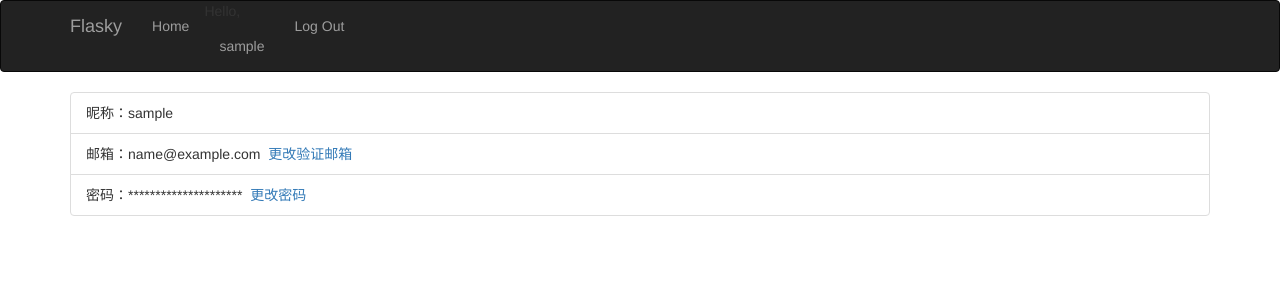
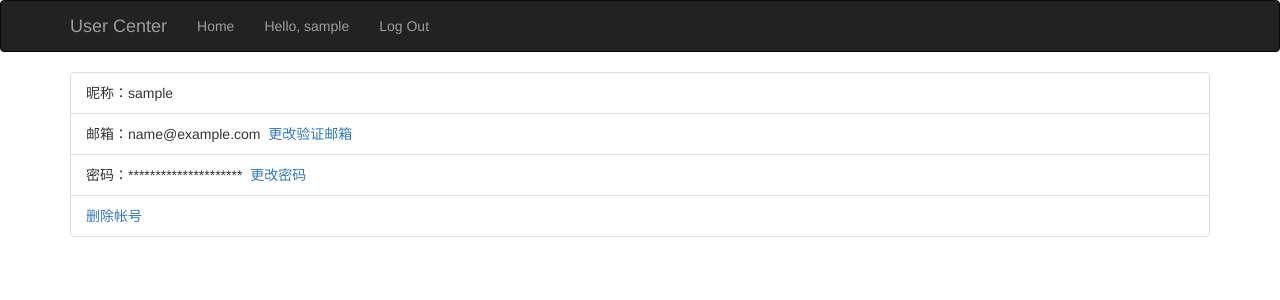
Before and after one commit to xrlin/SimpleFlaskBlog, a Flask app: a page that uses application/templates/user.html in a window 1280 px wide. Shown: the top 300 px of the page. Run offline with Flask 2, Linux system fonts and the light colour scheme; the visitor is signed in with stand-in values (Sample User, id 1); data comes from the database, SQL or seed files in the repository; some libraries are stand-ins or nearby versions.

Commit message:
modified:   application/auth/views.py 	modified:   application/models.py 	modified:   application/templates/_comments.html 	modified:   application/templates/user.html add function to delete user

```diff
--- a/application/models.py
+++ b/application/models.py
@@ -9,6 +9,7 @@ from itsdangerous import JSONWebSignatureSerializer
 from . import db, login_manager
 from flask_login import UserMixin
 from datetime import datetime
+import hashlib
 
 
 class UserQuery(BaseQuery):
@@ -104,6 +105,12 @@ class User(UserMixin, db.Model):
 
     def save(self):
         db.session.add(self)
+        db.session.commit()
+
+    def delete(self):
+        #self.username += '已注销'
+        #self.email = hashlib.md5(self.email.encode('utf-8')).hexdigest()
+        db.session.delete(self)
         db.session.commit()
 
 '''
--- a/application/templates/_comments.html
+++ b/application/templates/_comments.html
@@ -66,6 +66,4 @@
         {{ render_comment(comment) }}
     </div>
     {% endfor %}
-
-
 </div>
--- a/application/templates/user.html
+++ b/application/templates/user.html
@@ -13,7 +13,7 @@
                 <span class="icon-bar"></span>
                 <span class="icon-bar"></span>
             </button>
-            <a class="navbar-brand" href="/">Flasky</a>
+            <a class="navbar-brand" href="/">User Center</a>
         </div>
         <div class="navbar-collapse collapse">
             <ul class="nav navbar-nav">
@@ -23,7 +23,7 @@
                 <li><a href="{{ url_for('auth.register') }}">Register</a></li>
                 {% else %}
                 <li>
-                    Hello,<a href="{{ url_for('main.user', username=current_user.username) }}">
+                    <a href="{{ url_for('main.user', username=current_user.username) }}">Hello,
                     {{ current_user.username }}</a>
                 </li>
                 <li><a href="{{ url_for('auth.login') }}">Log Out</a></li>
@@ -44,6 +44,7 @@
   <li class="list-group-item">昵称：{{ current_user.username }}</li>
   <li class="list-group-item">邮箱：{{ current_user.email }}&nbsp;&nbsp;<a href="{{ url_for('auth.change_email_request') }}">更改验证邮箱</a></li>
   <li class="list-group-item">密码：*********************&nbsp;&nbsp;<a href="{{ url_for('auth.change_password') }}">更改密码</a></li>
+  <li class="list-group-item"><a href="{{ url_for('auth.delete_account') }}" title="警告:该操作会删除帐号所有信息">删除帐号</a></li>
 </ul>
 </div>
 
```
Also changed, not shown: application/auth/views.py (+8 -0 lines).
